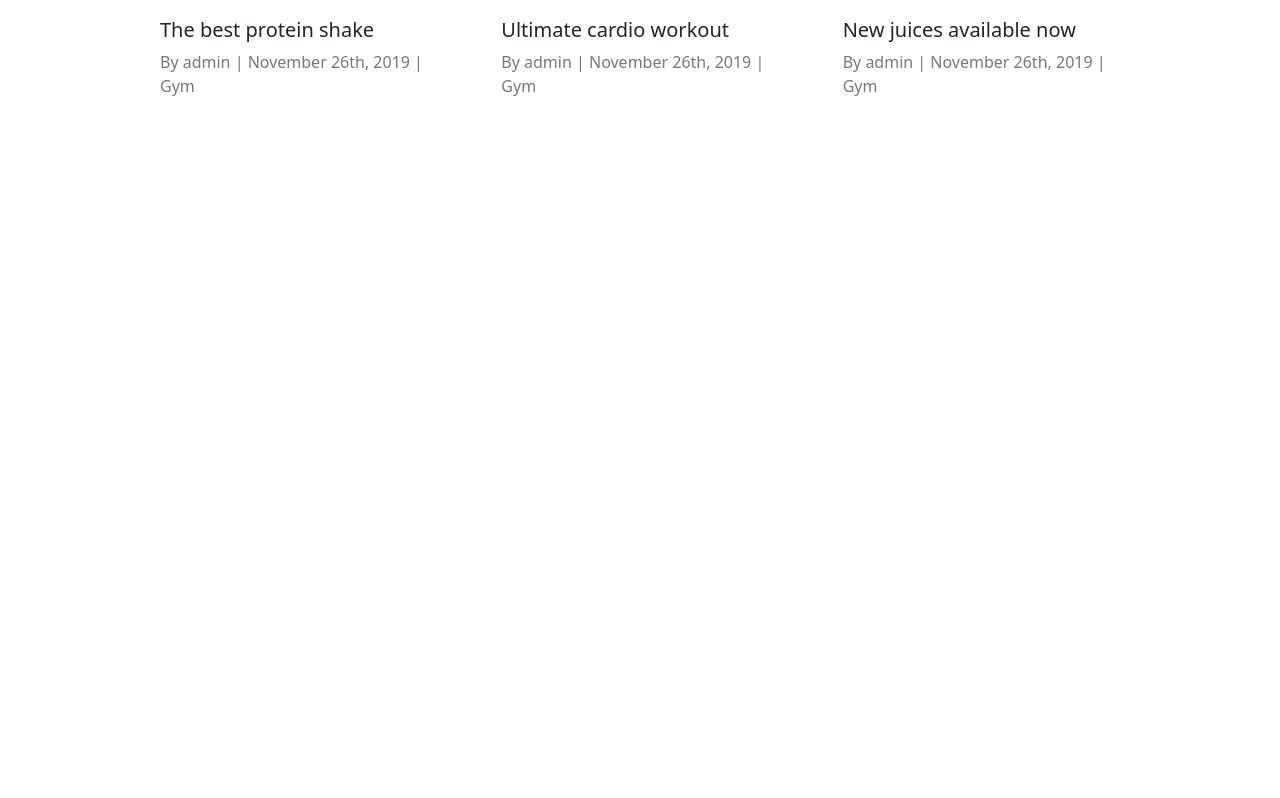
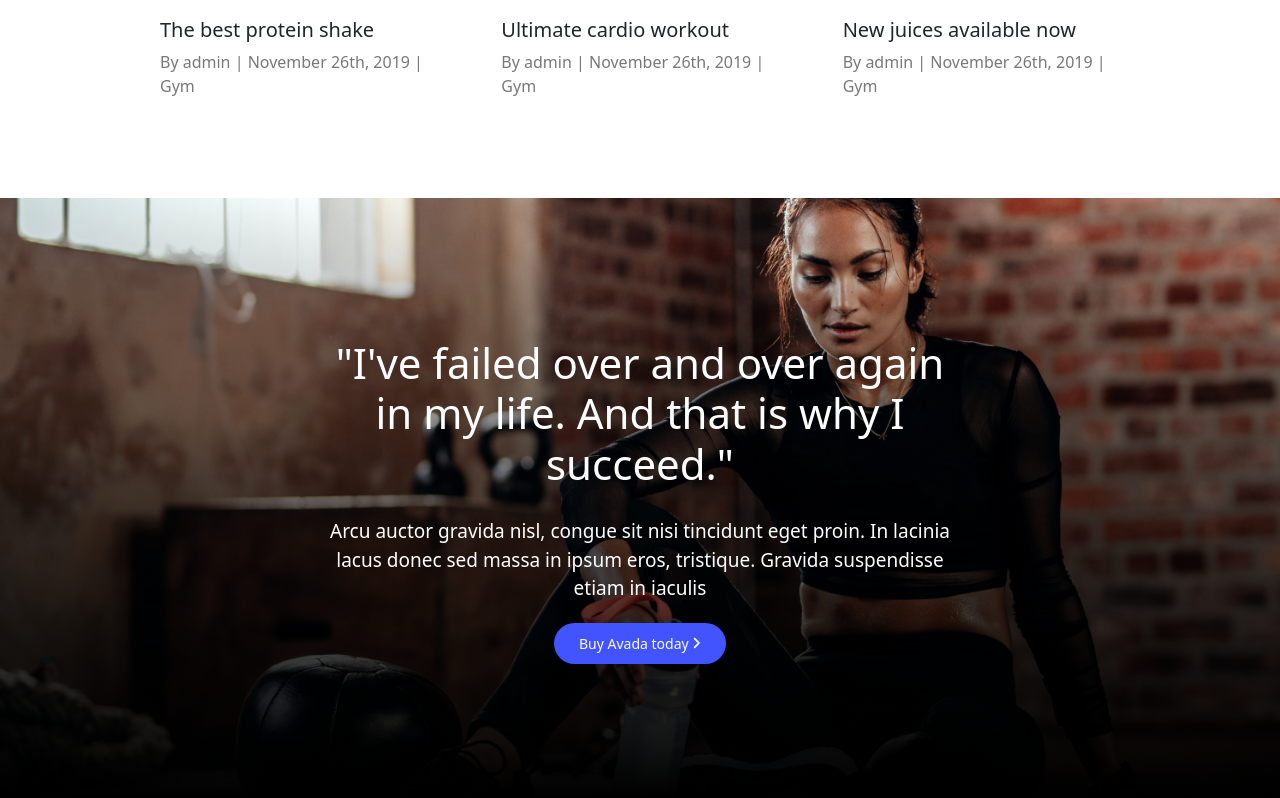
Before and after one commit to JacopoNa/proj-html-vuejs, a Vue app: page / in a window 1280 px wide. Shown: the part 4541-5339 px from the top of the page. Before the commit the page ends 4739 px from the top, so only its background shows below. Built offline with nearby package versions, Linux system fonts and the light colour scheme.

Commit message:
JumboComponent

```diff
--- /dev/null
+++ b/src/components/JumboComponent.vue
@@ -0,0 +1,70 @@
+<template>
+    <div class="jumbo">
+        <div class="jumbo-container">
+            <h2>"I've failed over and over again in my life. And that is why I succeed."</h2>
+            <p>Arcu auctor gravida nisl, congue sit nisi tincidunt eget proin. In lacinia lacus donec sed massa in ipsum eros, tristique. Gravida suspendisse etiam in iaculis  </p>
+            <a href="#">
+                <div class="ms-button">
+                    Buy Avada today
+                    <font-awesome-icon icon="fa-solid fa-angle-right" />
+                </div>
+            </a>
+        </div>
+    </div>
+</template>
+
+<script>
+export default {
+    name: 'JumboComponent'
+}
+</script>
+
+<style lang="scss" scoped>
+@import '../assets/styles/variables.scss';
+
+    .jumbo {
+        height: 600px;
+        color: $primary_color;
+        background-image: url('../assets/img/banner2-2x.jpg');
+        background-size: cover;
+        position: relative;
+
+        *{
+            z-index: 1000;
+        }
+
+        .jumbo-container {
+            width: 51%;
+            height: 100%;
+            margin: 0 auto;
+            text-align: center;
+            display: flex;
+            flex-direction: column;
+
+            h2 {
+                font-size: 42px;
+                padding-top: 140px;
+            }
+            p {
+                margin: 20px 0;
+                font-size: 19px;
+            }
+            a {
+                .ms-button {
+                    background-color: $third_color;
+                    display: inline-block;
+                }
+            }
+        }
+    }
+    .jumbo:after {
+        content: "";
+        width: 100%;
+        height: 100%;
+        position: absolute;
+        top: 0;
+        left: 0;
+        z-index: 0;
+        background-image: linear-gradient(to top, rgba(0, 0, 0, 1), rgba(0, 0, 0, 0));
+    }
+</style>
--- a/src/components/MainComponent.vue
+++ b/src/components/MainComponent.vue
@@ -6,6 +6,7 @@
         <SubscribeComponent/>
         <TrainingComponent/>
         <ArticlesComponent/>
+        <JumboComponent/>
     </div>
 </template>
 
@@ -16,6 +17,7 @@ import PlaylistsComponent from './PlaylistsComponent.vue'
 import SubscribeComponent from './SubscribeComponent.vue'
 import TrainingComponent from './TrainingComponent.vue'
 import ArticlesComponent from './ArticlesComponent.vue'
+import JumboComponent from './JumboComponent.vue'
 
 
 export default {
@@ -26,7 +28,8 @@ export default {
         PlaylistsComponent,
         SubscribeComponent,
         TrainingComponent,
-        ArticlesComponent
+        ArticlesComponent,
+        JumboComponent
     }
 }
 </script>
```
